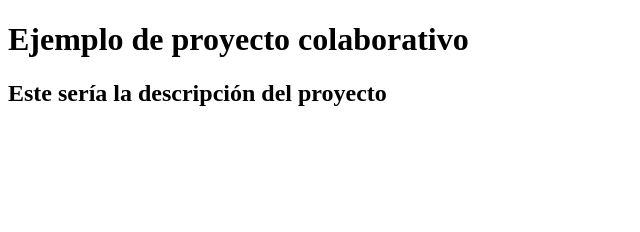
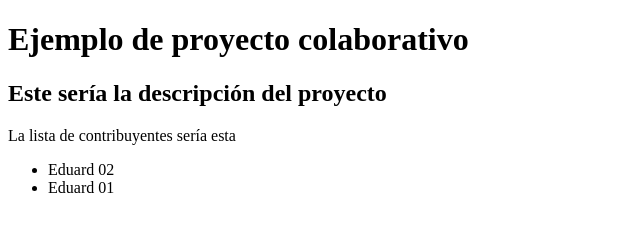
Before and after one commit to eduard01-code/proyecto1-copy, a plain HTML site: page index.html in a window 1280 px wide. Shown: the whole page, without its empty margins (0-640 px from the left). Drawn offline with Linux system fonts and the light colour scheme.

Commit message:
Update index.html

```diff
--- a/index.html
+++ b/index.html
@@ -5,10 +5,16 @@
         <meta name="viewport" content="width=device-width, initial-scale=1.0" />
         <title>Ejemplo de fichero HTML</title>
     </head>
-    <body>
+
         <header>
             <h1>Ejemplo de proyecto colaborativo</h1>
             <h2>Este sería la descripción del proyecto</h2>
         </header>
+    <body>
+        <p> La lista de contribuyentes sería esta</p>
+            <ul>
+                <li>Eduard 02</li>
+                <li>Eduard 01</li>
+            </ul>
     </body>
 </html>
```
